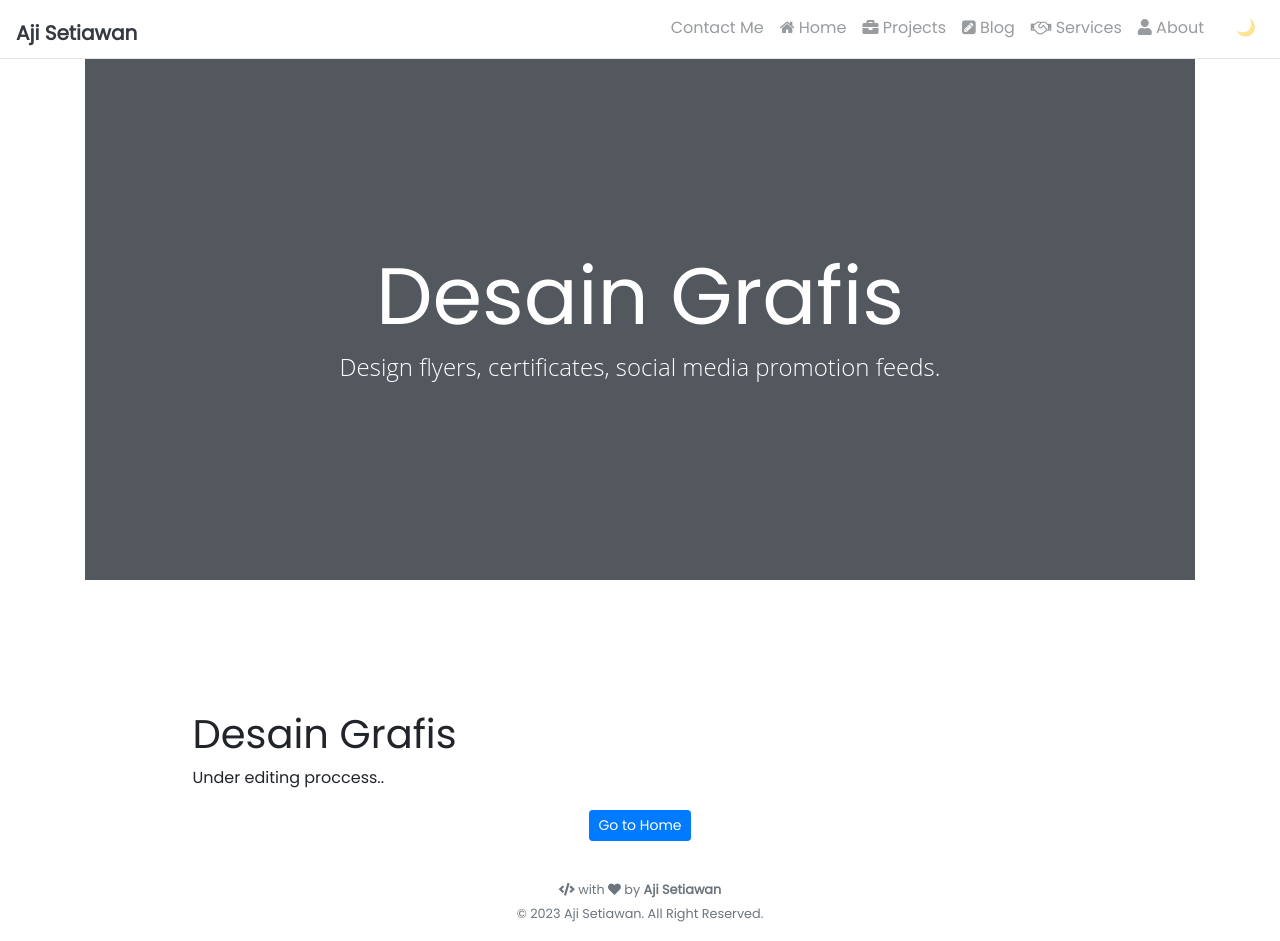
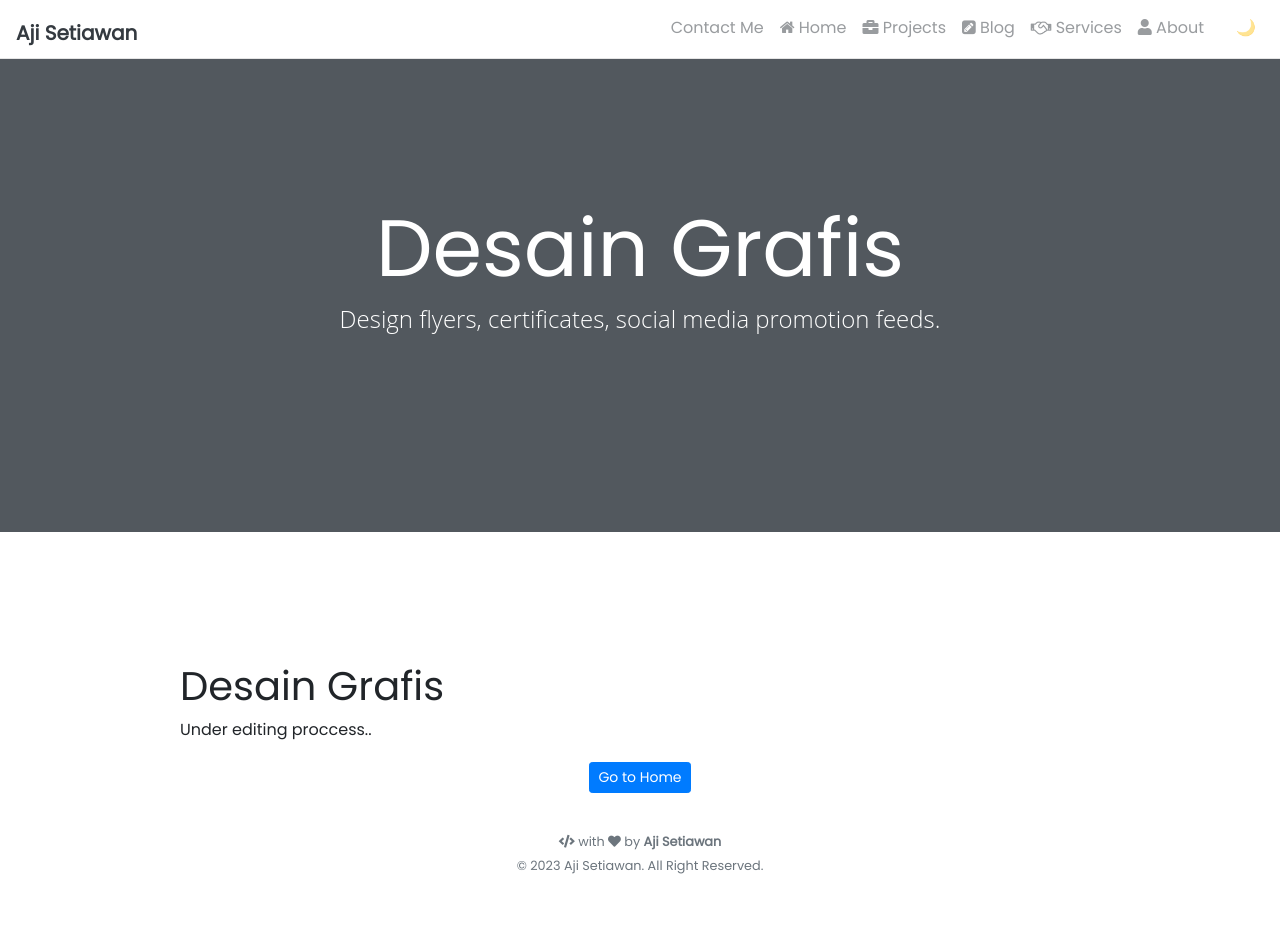
Before and after one commit to ajisetiawan716/ajisetiawan716.github.io, a Jekyll site: the page built from _service/Desain Grafis.md, in a window 1280 px wide and 941 px high. Built offline with Jekyll 4.4.1, drawn with Linux system fonts in a browser that asks for light colours; nearby versions of some CDN libraries; comment, search, counter and statistics services are not loaded.

Commit message:
Update default.html

```diff
--- a/_layouts/default.html
+++ b/_layouts/default.html
@@ -10,12 +10,12 @@
 
 {% include head.html %}
 
-<body class="h-100 d-flex flex-column">
+<body>
 
-  <main class="flex-shrink-0 container mt-5">
+
     {% include navbar.html %}
     {{ content }}
-  </main>
+
 
   {% include footer.html %}
 
```
